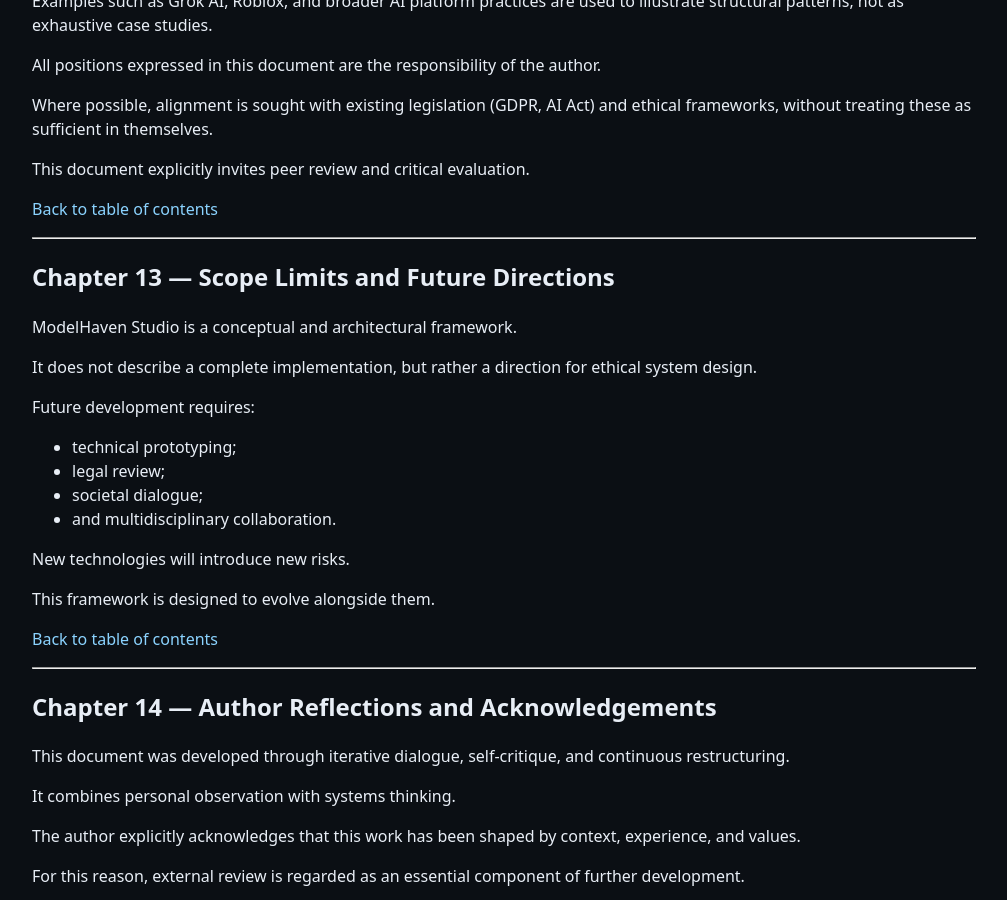
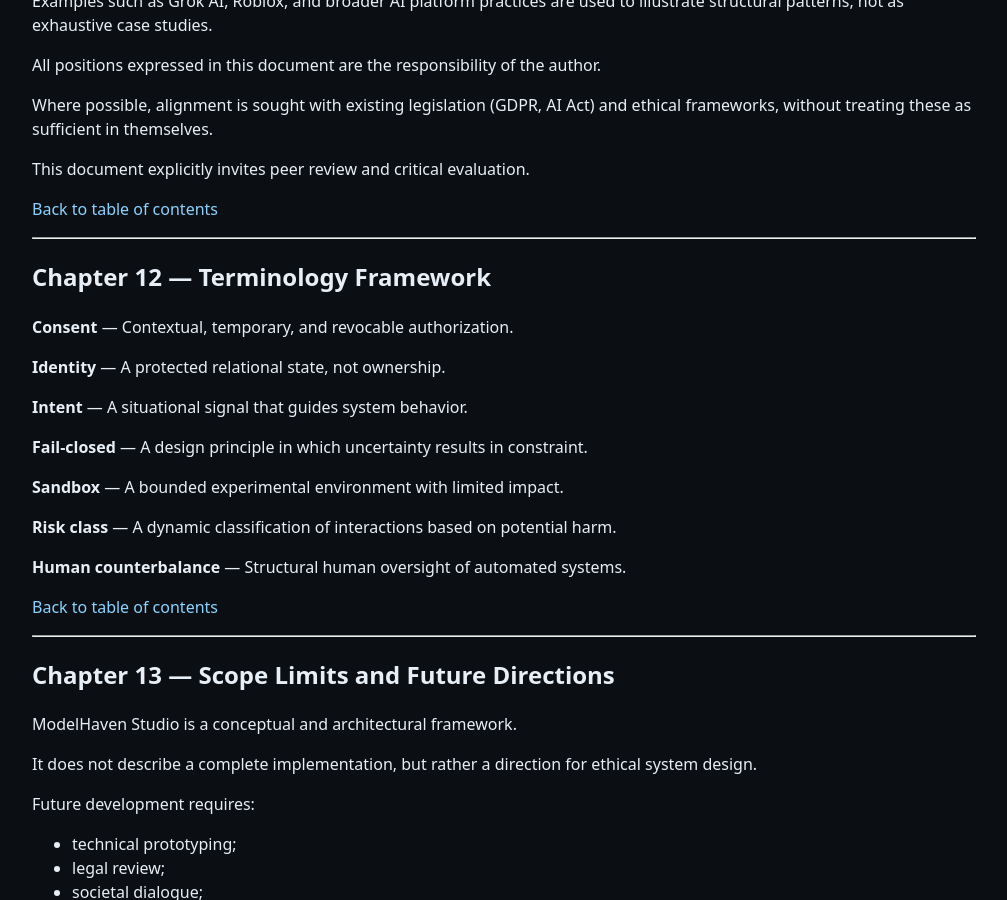
Before and after one commit to MartijnBruzzese/ModelHaven-Studio, a Jekyll site: the page built from WHITE_PAPERS/EN/MODELHAVEN_STUDIO_WHITE_PAPER_EN_v1.0.md, in a window 1280 px wide and 900 px high, scrolled down 29751 px. Shown: the whole window, without its empty margins (136-1143 px from the left). Built offline with Jekyll 4.4.1, drawn with Linux system fonts in a browser that asks for light colours; our own code applies the rules of GitHub Pages for plain Markdown files.

Commit message:
Update MODELHAVEN_STUDIO_WHITE_PAPER_EN_v1.0.md

```diff
--- a/WHITE_PAPERS/EN/MODELHAVEN_STUDIO_WHITE_PAPER_EN_v1.0.md
+++ b/WHITE_PAPERS/EN/MODELHAVEN_STUDIO_WHITE_PAPER_EN_v1.0.md
@@ -1447,6 +1447,27 @@
 
 ---
 
+<a id="ch-12"></a>
+## Chapter 12 — Terminology Framework
+
+**Consent** — Contextual, temporary, and revocable authorization.
+
+**Identity** — A protected relational state, not ownership.
+
+**Intent** — A situational signal that guides system behavior.
+
+**Fail-closed** — A design principle in which uncertainty results in constraint.
+
+**Sandbox** — A bounded experimental environment with limited impact.
+
+**Risk class** — A dynamic classification of interactions based on potential harm.
+
+**Human counterbalance** — Structural human oversight of automated systems.
+
+[Back to table of contents](#table-of-contents)
+
+---
+
 <a id="ch-13"></a>
 ## Chapter 13 — Scope Limits and Future Directions
 
```
